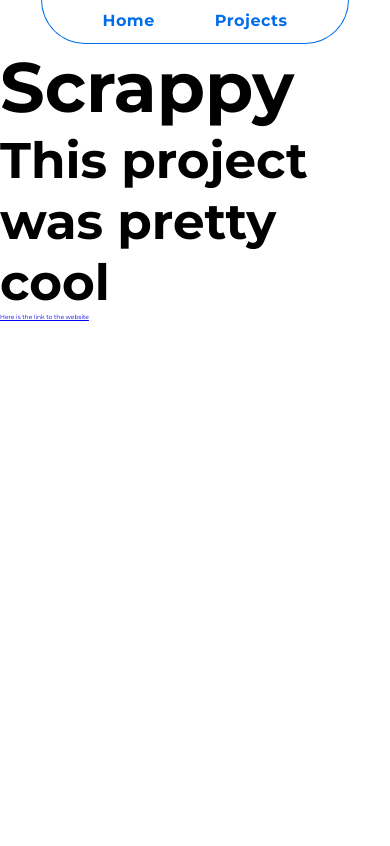
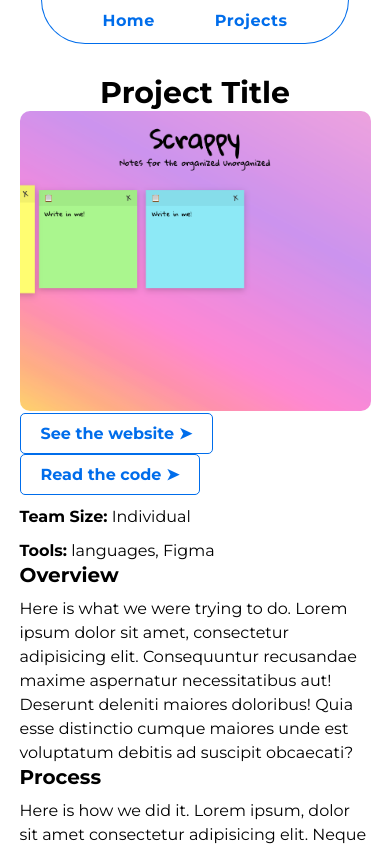
Before and after one commit to popplio2/DB-Portfolio, a Vue app in the folder portfolio/: page /scrappy-notes in a window 390 px wide. Shown: the top 846 px of the page. Built offline with nearby package versions, Linux system fonts and the light colour scheme.

Commit message:
more mobile friendly home and projects pages

```diff
--- a/portfolio/src/App.vue
+++ b/portfolio/src/App.vue
@@ -43,7 +43,7 @@
   h3 {
     font-size: var(--h3);
   }
-  p {
+  p, b {
     font-size: var(--p);
     margin-top: 1rem;
     line-height: 1.5;
@@ -60,4 +60,13 @@
 .slidefade-leave-to {
   opacity: 0;
 }
+
+@media only screen and (max-width: 600px) {
+  :root {
+    --h1: 5rem;
+    --h2: 3rem;
+    --h3: 2rem;
+    --p: 1.6rem;
+  }
+}
 </style>
--- /dev/null
+++ b/portfolio/src/components/CaseStudy.vue
@@ -0,0 +1,80 @@
+<template>
+   <div class="global-container">
+        <header>
+            <h2>Project Title</h2>
+            <img src="../assets/scrappy.png" alt="">
+            <!-- ➤ -->
+            <a href="https://scrappynotes.netlify.app" target="blank">
+                <Button>See the website ➤</Button>
+            </a>
+            <a href="https://github.com/staten-island-tech/vue-reactivity-project-popplio2" target="blank">
+                <Button>Read the code ➤</Button>
+            </a>
+            <p><b>Team Size:</b> Individual</p>
+            <p><b>Tools:</b> languages, Figma</p>
+        </header>
+
+        <article>
+            <h3>Overview</h3>
+            <p>Here is what we were trying to do. Lorem ipsum dolor sit amet, consectetur adipisicing elit. Consequuntur recusandae maxime aspernatur necessitatibus aut! Deserunt deleniti maiores doloribus! Quia esse distinctio cumque maiores unde est voluptatum debitis ad suscipit obcaecati?</p>
+        </article>
+
+        <article>
+            <h3>Process</h3>
+            <p>Here is how we did it. Lorem ipsum, dolor sit amet consectetur adipisicing elit. Neque ipsum incidunt mollitia fugiat ipsa, distinctio veniam ipsam quia quis iure quae? Eaque minus quisquam tenetur, repellendus veniam veritatis aliquam dignissimos!</p>
+            <div class="image-container">
+                <img src="../assets/pokecatch.png" alt="">
+                <img src="../assets/pokecatch.png" alt="">
+                <img src="../assets/pokecatch.png" alt="">
+            </div>
+        </article>
+
+        <article>
+            <h3>Reflection</h3>
+            <p>Here is our outcome and what would be our next steps. Lorem ipsum dolor sit amet, consectetur adipisicing elit. Voluptas fugit earum dignissimos reiciendis suscipit commodi modi corporis similique repellat itaque doloremque dicta cupiditate debitis, facere, obcaecati deleniti id officiis architecto.</p>
+        </article>
+   </div>
+</template>
+
+<script>
+import Button from '@/components/Button.vue';
+export default {
+    components: {
+        Button
+    }
+}
+</script>
+
+<style scoped>
+  h2 {
+    text-align: center;
+    margin-top: 3rem;
+  }
+  header a {
+      display: block;
+  }
+  header img {
+    object-fit: cover;
+    object-position: center;
+    width: 100%;
+    height: 30rem;
+    margin-right: 2rem;
+    border-radius: 1rem;
+    transition: all .3s;
+  }
+  .image-container {
+    width: 100%;
+    height: 50rem;
+    display: flex;
+    justify-content: center;
+  }
+  article img {
+    object-fit: cover;
+    object-position: left;
+    max-width: 100%;
+    min-width: 0%;
+    margin: 1rem;
+    border-radius: 1rem;
+    transition: all .3s;
+  }
+</style>
--- a/portfolio/src/components/ProjectComponent.vue
+++ b/portfolio/src/components/ProjectCard.vue
@@ -1,12 +1,12 @@
 <template>
   <router-link :to="'/' + project.path">
-    <section>
+    <article>
       <slot></slot>
       <div>
           <slot name="text"></slot>
           <Button>Go to project ➤</Button>
       </div>
-    </section>
+    </article>
   </router-link>
 </template>
 
@@ -23,7 +23,7 @@ export default {
 </script>
 
 <style scoped>
-    section {
+    article {
         display: flex;
         padding: 2rem;
         border: .2rem solid transparent;
@@ -31,7 +31,7 @@ export default {
         transition: all .3s;
         cursor: pointer;
     }
-    section:hover {
+    article:hover {
         border: .2rem solid var(--accent-color);
     }
     a{
@@ -42,10 +42,19 @@ export default {
         text-decoration: none;
         color: black;
     }
-    div {
+    article div {
         width: 50%;
     }
     button {
         margin-top: 2rem;
     }
+@media only screen and (max-width: 600px) {
+    article {
+        flex-direction: column;
+    }
+    article div {
+        width: 100%;
+        margin-top: 1.5rem;
+    }
+}
 </style>
--- a/portfolio/src/views/Home.vue
+++ b/portfolio/src/views/Home.vue
@@ -27,7 +27,7 @@
     <section class="about global-container">
       <h2>About Me</h2>
       <q>I can see my improvement and it motivates me to keep going.</q>
-      <p>Hello, world! I'm Daniel Briskman. I was first exposed to programming in my freshman year Robotics class.  I found that, more than anything else, I loved to analyze what went wrong in each attempt at a challenge and adjust our to rectify that. At the time, though, I did not consider myself compatible with STEM careers, and I did not entertain the possibility, believing that I needed a career that was inherently creative. This all changed during the lockdowns, when I had no choice but to face answering the questions: “Who am I? What do I love doing? What do I want to do with my life?” After doing research and finding an interest in User Experience Design, a field I had never heard of previously, I took courses online to learn as much as I could about the subject, and I learned how to use Figma to design wireframes and prototypes. What I loved most about UX Design was that it was both a science and an art—with elements of both psychology and graphic design. My interest in UX served me well when I took computer science junior year, and I ended up finding computer science even more fascinating than UX. One of the things I love about computer science is that is that it’s not hard to find out what skill level I am. It’s just, “Can I solve this problem?”. When "leveling up" in computer science, I can see my improvement and it motivates me to keep going.</p>
+      <p>Hello, world! I'm Daniel Briskman. For a long time, I never envisioned myself in a STEM career. This changed during the lockdowns, when I had no choice but to face answering the questions: “Who am I? What do I love doing? What do I want to do with my life?” After finding an interest in User Experience Design (UX Design), a field I had never heard of previously, I took courses online to learn as much as I could about the subject, and I learned how to use Figma to design wireframes and prototypes. My knowledge of UX served me well when I took computer science junior year, and I ended up finding computer science even more fascinating than UX. One of the things I love about programming is that there is a rather clear path towards skill. I can see my improvement and it motivates me to keep going.</p>
     </section>
 
     <svg class="wave inverted" xmlns="http://www.w3.org/2000/svg" viewBox="0 0 1440 320">
@@ -71,9 +71,9 @@
             </li>
           </ul>
         </div>
-        <router-link class="button-link" to="/projects">
+        <!-- <router-link class="button-link" to="/projects">
           <Button>See them in action ➤</Button>
-        </router-link>
+        </router-link> -->
       </div>
     </section>
 
@@ -170,7 +170,6 @@ export default {
     border: .15rem solid var(--main-color);
     border-radius: 10rem;
     box-shadow: var(--box-shadow);
-    padding: 1.5rem;
     margin: 3%;
     z-index: 1;
     color: var(--main-color);
@@ -204,7 +203,7 @@ export default {
   .skills-container {
     display: flex;
     flex-wrap: wrap;
-    justify-content: space-around;
+    justify-content: center;
     align-items: baseline;
   }
   .skills-table {
@@ -243,4 +242,17 @@ export default {
     margin-right: 1rem;
     color: var(--main-color);
   }
+
+@media only screen and (max-width: 600px) {
+    .img-and-btn {
+      flex-direction: column;
+      align-items: center;
+    }
+    .img-and-btn button {
+      margin-bottom: 3rem;
+    }
+    .skills {
+      margin-top: -2rem;
+    }
+}
 </style>
--- a/portfolio/src/views/Projects.vue
+++ b/portfolio/src/views/Projects.vue
@@ -3,19 +3,19 @@
     <HalfNav />
     <h2>My Projects</h2>
     <div class="projects-container global-container">
-      <ProjectComponent v-for="project in projects" :key="project.title" :project="project">
+      <ProjectCard v-for="project in projects" :key="project.title" :project="project">
         <img :src="project.image" alt="">
         <template v-slot:text>
           <h3>{{ project.title }}</h3>
           <p>{{ project.description }}</p>
         </template>
-      </ProjectComponent>
+      </ProjectCard>
     </div>
   </div>
 </template>
 
 <script>
-import ProjectComponent from '@/components/ProjectComponent.vue';
+import ProjectCard from '@/components/ProjectCard.vue';
 import HalfNav from '../components/HalfNav.vue';
 
 export default {
@@ -62,7 +62,7 @@ export default {
     }
   },
   components: {
-    ProjectComponent,
+    ProjectCard,
     HalfNav
   }
 }
@@ -92,4 +92,11 @@ export default {
     grid-template-columns: repeat(auto-fill, minmax(45rem, 1fr));
     gap: 2rem;
   }
+
+@media only screen and (max-width: 600px) {
+    img {
+      width: 100%;
+      object-position: center;
+    }
+}
 </style>
--- a/portfolio/src/views/ScrappyNotes.vue
+++ b/portfolio/src/views/ScrappyNotes.vue
@@ -1,16 +1,17 @@
 <template>
     <div>
         <FullNav />
-        <h1>Scrappy</h1>
-        <h2>This project was pretty cool</h2>
-        <a href="https://scrappynotes.netlify.app" target="_blank">Here is the link to the website</a>
+        <CaseStudy />
     </div>
 </template>
 <script>
 import FullNav from '@/components/FullNav.vue';
+import CaseStudy from '@/components/CaseStudy.vue';
+
 export default {
   components: {
-    FullNav
+    FullNav,
+    CaseStudy
   }
 }
 </script>
```
